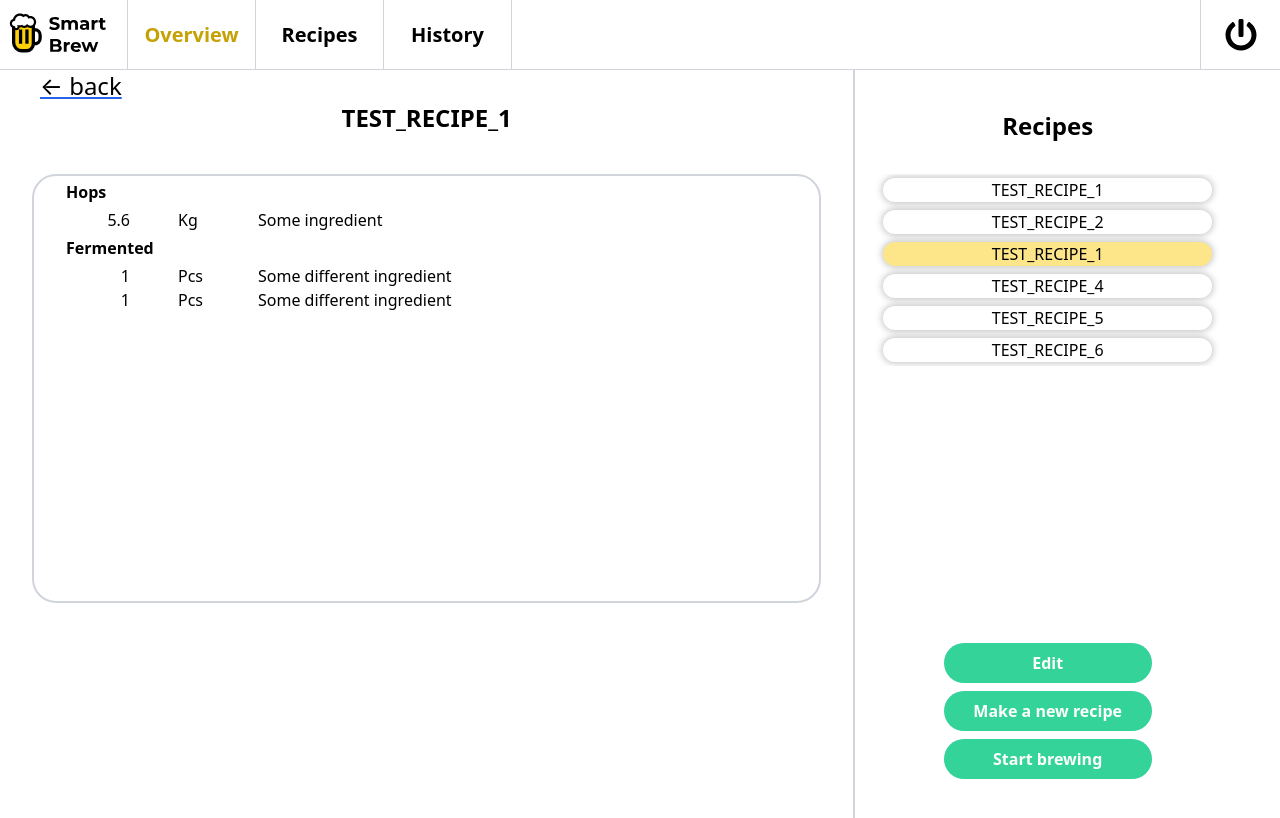
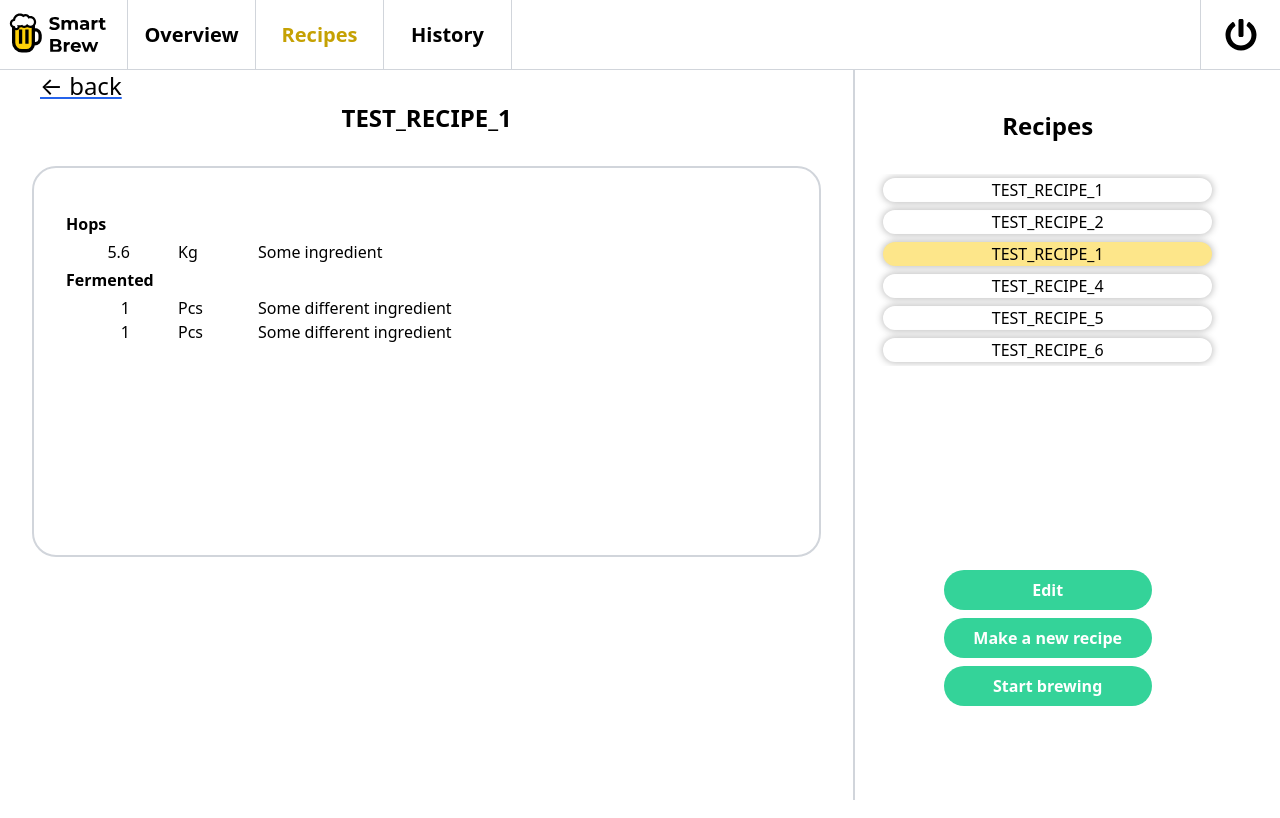
Before and after one commit to smart-brew/frontend, a React (Create React App) app: page /recipe in a window 1280 px wide. Shown: the top 818 px of the page. Built offline with nearby package versions, Linux system fonts and the light colour scheme.

Commit message:
fix(SB-108): show correct selected menu when location changed from another place in app apart from menu

```diff
--- a/src/Pages/RecipePage.tsx
+++ b/src/Pages/RecipePage.tsx
@@ -92,7 +92,7 @@ const RecipePage: React.FC = () => {
     switch (page) {
       default:
         return (
-          <div className="recipe-choosing h-screen w-2/3">
+          <div className="recipe-choosing h-full w-2/3">
             <Link
               to="/"
               className=" underline text-blue-600 hover:text-blue-800 visited:text-purple-600"
@@ -106,7 +106,7 @@ const RecipePage: React.FC = () => {
               <div className=" text-center text-2xl font-bold">
                 {recipeName}
               </div>
-              <div className="flex flex-col overflow-auto border-2 border-gray-300 rounded-3xl px-8 m-8 mt-10 h-full">
+              <div className="flex flex-col overflow-auto border-2 border-gray-300 rounded-3xl px-8 m-8 pt-10 h-full">
                 {infoGroup}
               </div>
             </div>
@@ -130,10 +130,10 @@ const RecipePage: React.FC = () => {
   }
 
   return (
-    <div>
-      <div className="flex flex-row ">
+    <>
+      <div className="flex flex-row h-full">
         {renderSwitch(showPage)}
-        <div className="sidebar h-screen w-1/3  border-l-2 border-gray-300">
+        <div className="sidebar h-full   w-1/3  border-l-2 border-gray-300">
           <SideBar
             showPage={showPage}
             setShowPage={(pageName: string) => setShowPage(pageName)}
@@ -150,7 +150,7 @@ const RecipePage: React.FC = () => {
           />
         )} */}
       </div>
-    </div>
+    </>
   );
 };
 export default RecipePage;
--- a/src/Pages/SideBarRecipePage.tsx
+++ b/src/Pages/SideBarRecipePage.tsx
@@ -101,7 +101,7 @@ const SideBar: React.FC<Props> = ({
     }
   }
 
-  return <div className=" mt-10 mr-10 h-full  ">{renderSwitch(showPage)}</div>;
+  return <div className="pt-10 pr-10 h-full">{renderSwitch(showPage)}</div>;
 };
 
 export default SideBar;
--- a/src/components/Menu/Logo.tsx
+++ b/src/components/Menu/Logo.tsx
@@ -3,16 +3,11 @@ import React from 'react';
 import { Link } from 'react-router-dom';
 import logo from '../../assets/logo-big.svg';
 
-interface Props {
-  onClick: () => void;
-}
-
-const Logo: React.FC<Props> = ({ onClick }) => {
+const Logo: React.FC = () => {
   return (
     <Link
       to="/"
       className="w-32 border-r border-gray-300 justify-center items-center flex"
-      onClick={onClick}
     >
       <img src={logo} alt="logo" />
     </Link>
--- a/src/components/Menu/MenuContainer.tsx
+++ b/src/components/Menu/MenuContainer.tsx
@@ -1,4 +1,5 @@
 import React from 'react';
+import { useLocation } from 'react-router-dom';
 import Logo from './Logo';
 
 import MenuItem from './MenuItem';
@@ -13,23 +14,21 @@ const menus = [
 ];
 
 const Menu: React.FC = () => {
-  const [selected, setSelected] = React.useState(0);
+  const location = useLocation();
 
   return (
     <div
       className="container flex flex-row w-screen max-w-full border-b border-gray-300"
       style={{ height: MENU_HEIGHT }}
     >
-      <Logo onClick={() => setSelected(0)} />
+      <Logo />
 
-      {menus.map((menu, index) => (
+      {menus.map((menu) => (
         <MenuItem
           key={menu.title}
           link={menu.link}
           title={menu.title}
-          id={index}
-          selected={selected}
-          setSelected={setSelected}
+          selected={location.pathname}
         />
       ))}
 
--- a/src/components/Menu/MenuItem.tsx
+++ b/src/components/Menu/MenuItem.tsx
@@ -6,27 +6,18 @@ interface Props {
   link: string;
   title: string;
 
-  id: number;
-  selected: number;
-  setSelected: (item: number) => void;
+  selected: string;
 }
 
-const MenuItem: React.FC<Props> = ({
-  link,
-  title,
-  id,
-  selected,
-  setSelected,
-}) => {
+const MenuItem: React.FC<Props> = ({ link, title, selected }) => {
   return (
     <Link
       to={link}
       className="w-32 border-r border-gray-300 justify-center items-center flex"
-      onClick={() => setSelected(id)}
     >
       <span
         className="text-xl font-bold"
-        style={{ color: id === selected ? DARK_YELLOW : '' }}
+        style={{ color: link === selected ? DARK_YELLOW : '' }}
       >
         {title}
       </span>
```
